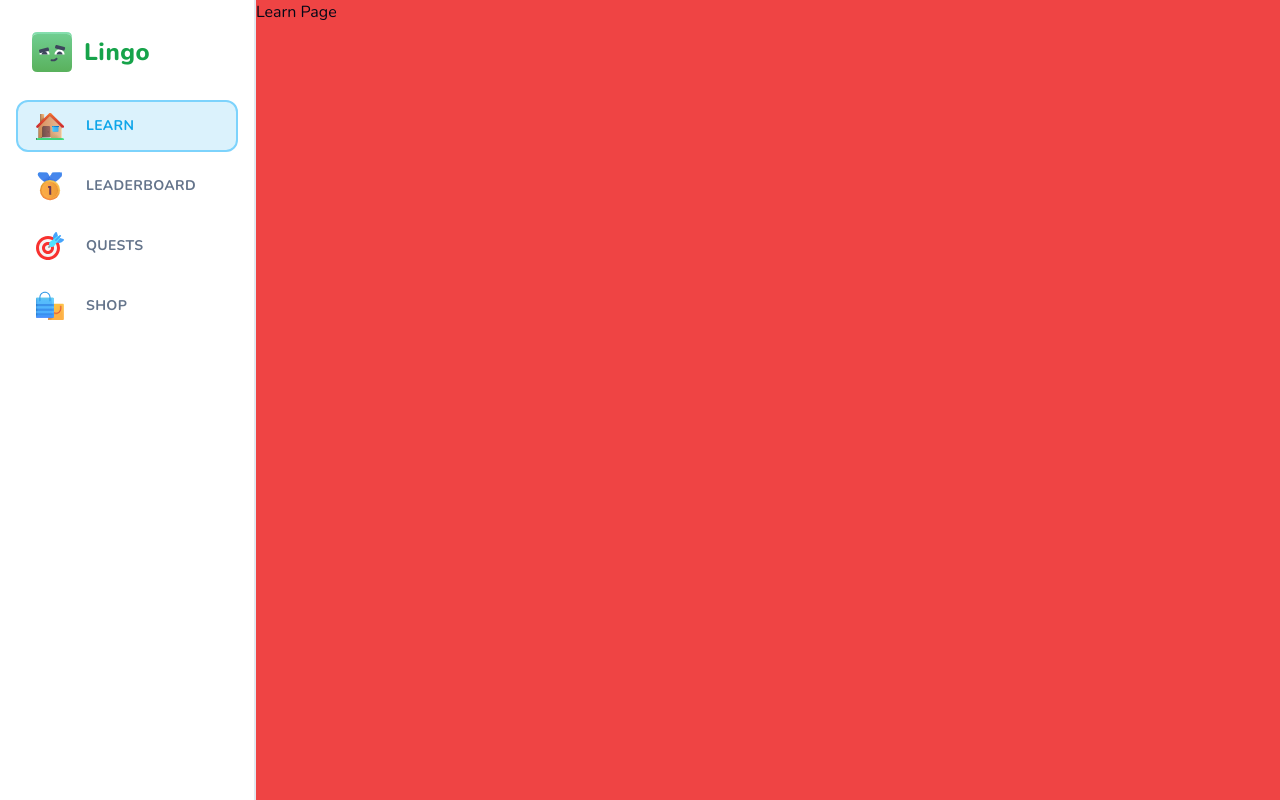
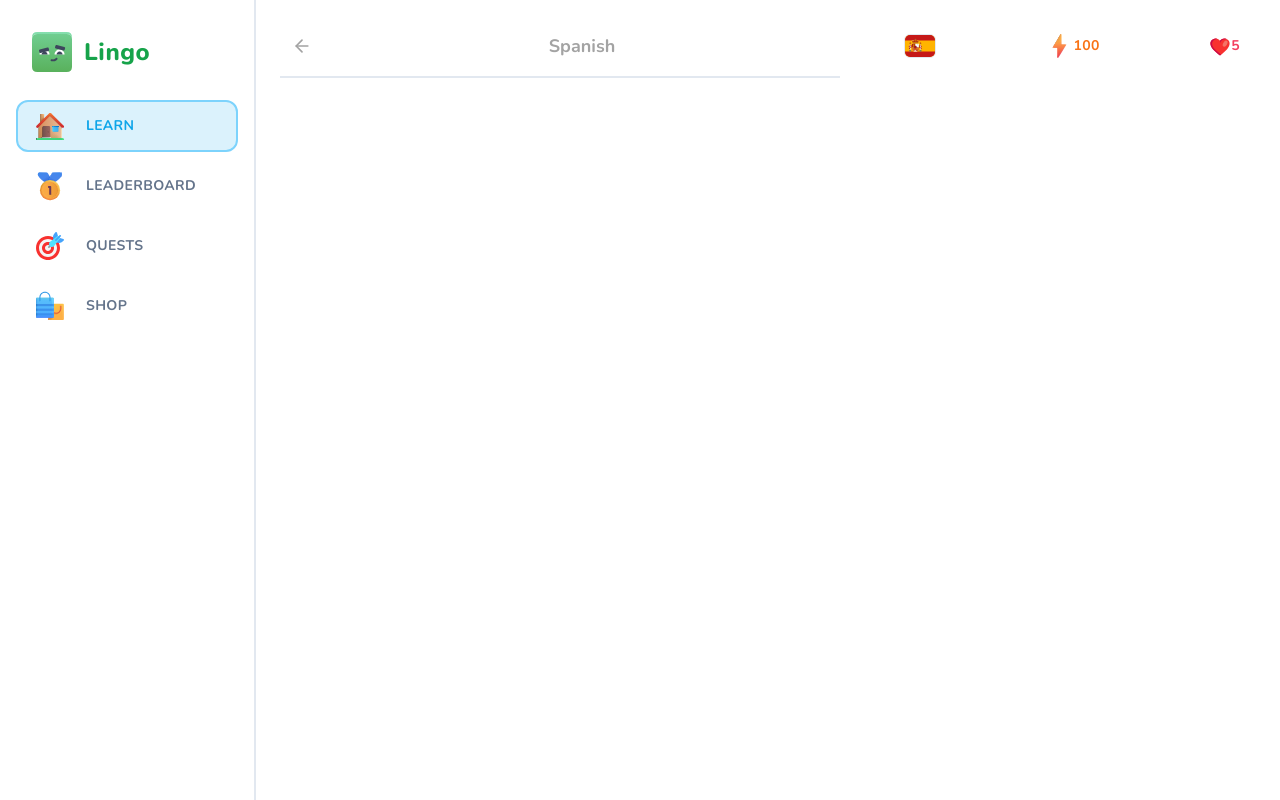
Before and after one commit to Alvaresan/lingo, a Next.js app: page /learn in a window 1280 px wide. Built offline with nearby package versions, Linux system fonts and the light colour scheme.

Commit message:
Learn Page Wrappers

```diff
--- a/app/(main)/layout.tsx
+++ b/app/(main)/layout.tsx
@@ -11,7 +11,7 @@
       <MobileHeader />
       <Sidebar className="hidden lg:flex" />
       <main className="lg:pl-[256px] h-full pt-[50px] lg:pt-0">
-        <div className="bg-red-500 h-full">{children}</div>
+        <div className="max-w-[1056px] mx-auto pt-6 h-full">{children}</div>
       </main>
     </>
   );
--- /dev/null
+++ b/app/(main)/learn/header.tsx
@@ -0,0 +1,21 @@
+import { Button } from "@/components/ui/button";
+import { ArrowLeft } from "lucide-react";
+import Link from "next/link";
+
+type Props = {
+  title: string;
+};
+
+export const Header = ({ title }: Props) => {
+  return (
+    <div className="sticky top-0 bg-white pb-3 lg:pt-[28px] lg:mt-[-28px] flex items-center justify-between border-b-2 mb-5 text-neutral-400 lg:z-50">
+      <Link href="/courses">
+        <Button variant="ghost" size="sm">
+          <ArrowLeft className="h-5 w-5 stroke-2 text-neutral-400" />
+        </Button>
+      </Link>
+      <h1 className="font-bold text-lg">{title}</h1>
+      <div />
+    </div>
+  );
+};
--- a/app/(main)/learn/page.tsx
+++ b/app/(main)/learn/page.tsx
@@ -1,5 +1,24 @@
+import { FeedWrapper } from "@/components/feed-wrapper";
+import { StickyWrapper } from "@/components/sticky-wrapper";
+import { Header } from "./header";
+import { UserProgress } from "@/components/user-progress";
+
 const LearnPage = () => {
-  return <div>Learn Page</div>;
+  return (
+    <div className="flex flex-row-reverse gap-[48px] px-6">
+      <StickyWrapper>
+        <UserProgress
+          activeCourse={{ title: "Spanish", imageSrc: "/es.svg" }}
+          hearts={5}
+          points={100}
+          hasActiveSubscription={false}
+        />
+      </StickyWrapper>
+      <FeedWrapper>
+        <Header title="Spanish" />
+      </FeedWrapper>
+    </div>
+  );
 };
 
 export default LearnPage;
--- /dev/null
+++ b/components/feed-wrapper.tsx
@@ -0,0 +1,7 @@
+type Props = {
+  children: React.ReactNode;
+};
+
+export const FeedWrapper = ({ children }: Props) => {
+  return <div className="flex-1 relative top-0 pb-10">{children}</div>;
+};
--- /dev/null
+++ b/components/sticky-wrapper.tsx
@@ -0,0 +1,13 @@
+type Props = {
+  children: React.ReactNode;
+};
+
+export const StickyWrapper = ({ children }: Props) => {
+  return (
+    <div className="hidden lg:block w-[368px] sticky self-end bottom-6">
+      <div className="min-h-[calc(100vh-48px)] sticky top-6 flex flex-col gap-y-4">
+        {children}
+      </div>
+    </div>
+  );
+};
--- /dev/null
+++ b/components/user-progress.tsx
@@ -0,0 +1,50 @@
+import Link from "next/link";
+import { Button } from "@/components/ui/button";
+import Image from "next/image";
+import { InfinityIcon } from "lucide-react";
+
+type Props = {
+  activeCourse: { imageSrc: string; title: string }; // TODO: Replace with DB types
+  hearts: number;
+  points: number;
+  hasActiveSubscription: boolean;
+};
+
+export const UserProgress = ({
+  activeCourse,
+  points,
+  hearts,
+  hasActiveSubscription,
+}: Props) => {
+  return (
+    <div className="flex items-center justify-between gap-x-2 w-full">
+      <Link href="/courses">
+        <Button variant="ghost">
+          <Image
+            src={activeCourse.imageSrc}
+            alt={activeCourse.title}
+            className="rounded-md border"
+            width={32}
+            height={32}
+          />
+        </Button>
+      </Link>
+      <Link href="/shop">
+        <Button variant="ghost" className="text-orange-500">
+          <Image src="/points.svg" height={28} width={28} alt="Points" />
+          {points}
+        </Button>
+      </Link>
+      <Link href="/shop">
+        <Button variant="ghost" className="text-rose-500">
+          <Image src="/heart.svg" height={22} width={22} alt="hearts" />
+          {hasActiveSubscription ? (
+            <InfinityIcon className="h-4 w-4 stroke-[3]" />
+          ) : (
+            hearts
+          )}
+        </Button>
+      </Link>
+    </div>
+  );
+};
```
